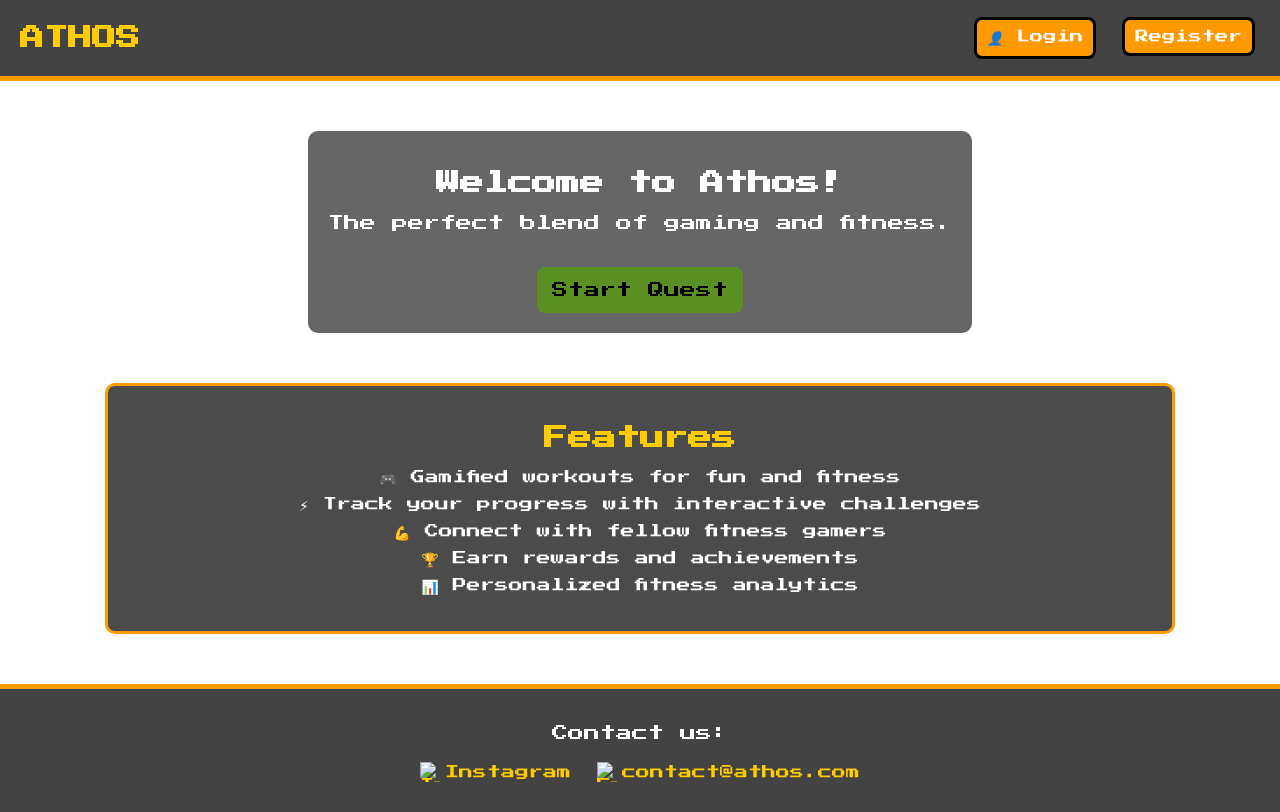
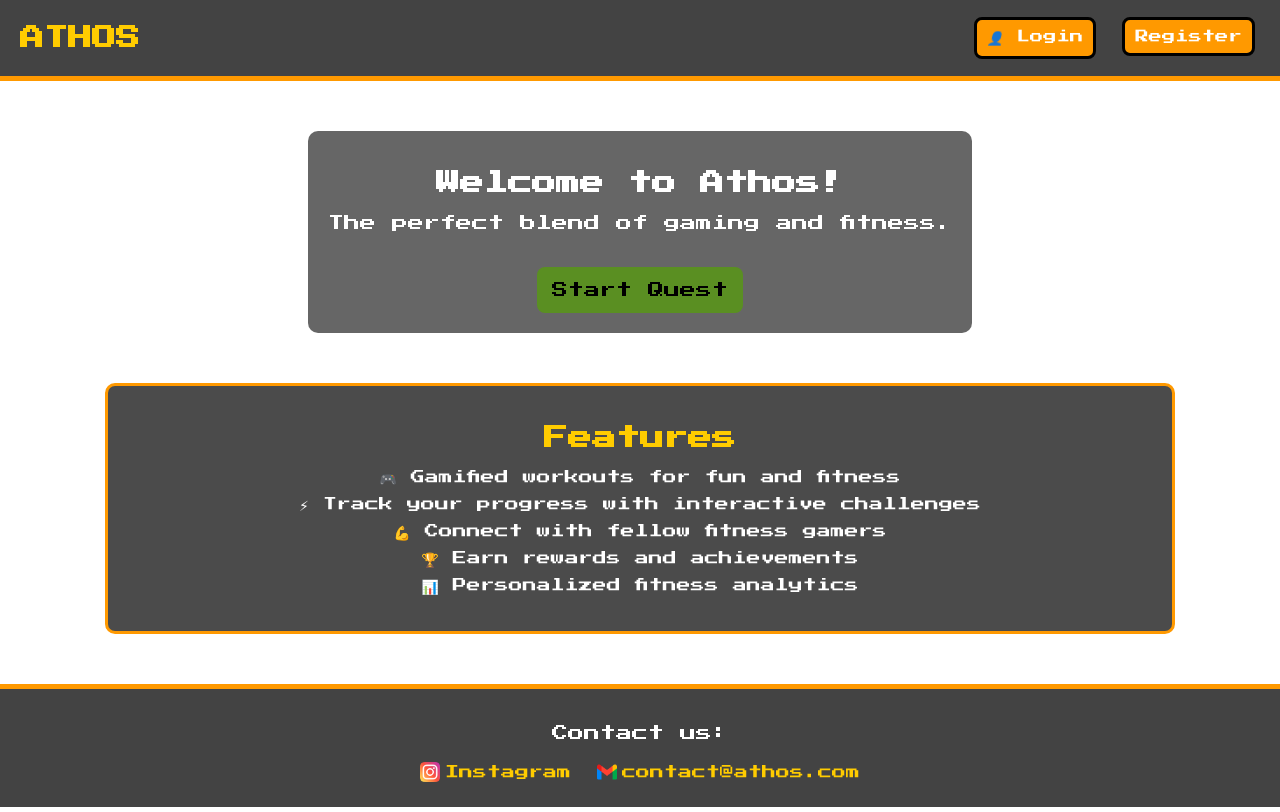
Before and after one commit to devOps-2325/ATHOS, a plain HTML site: page main/index.html in a window 1280 px wide. Shown: the top 812 px of the page. Drawn offline with Linux system fonts and the light colour scheme.

Commit message:
added icon

```diff
--- a/main/index.html
+++ b/main/index.html
@@ -36,10 +36,10 @@
     <footer>
         <p>Contact us:</p>
         <a href="https://instagram.com/yourpage" target="_blank">
-            <img src="instagram-icon.png" alt="Instagram">Instagram
+            <img src="instagram.png" alt="Instagram">Instagram
         </a>
         <a href="mailto:contact@athos.com">
-            <img src="email-icon.png" alt="Email">contact@athos.com
+            <img src="gmail.png" alt="Email">contact@athos.com
         </a>
     </footer>
 
```
Also changed, not shown: main/gmail.png (added), main/instagram.png (added).
